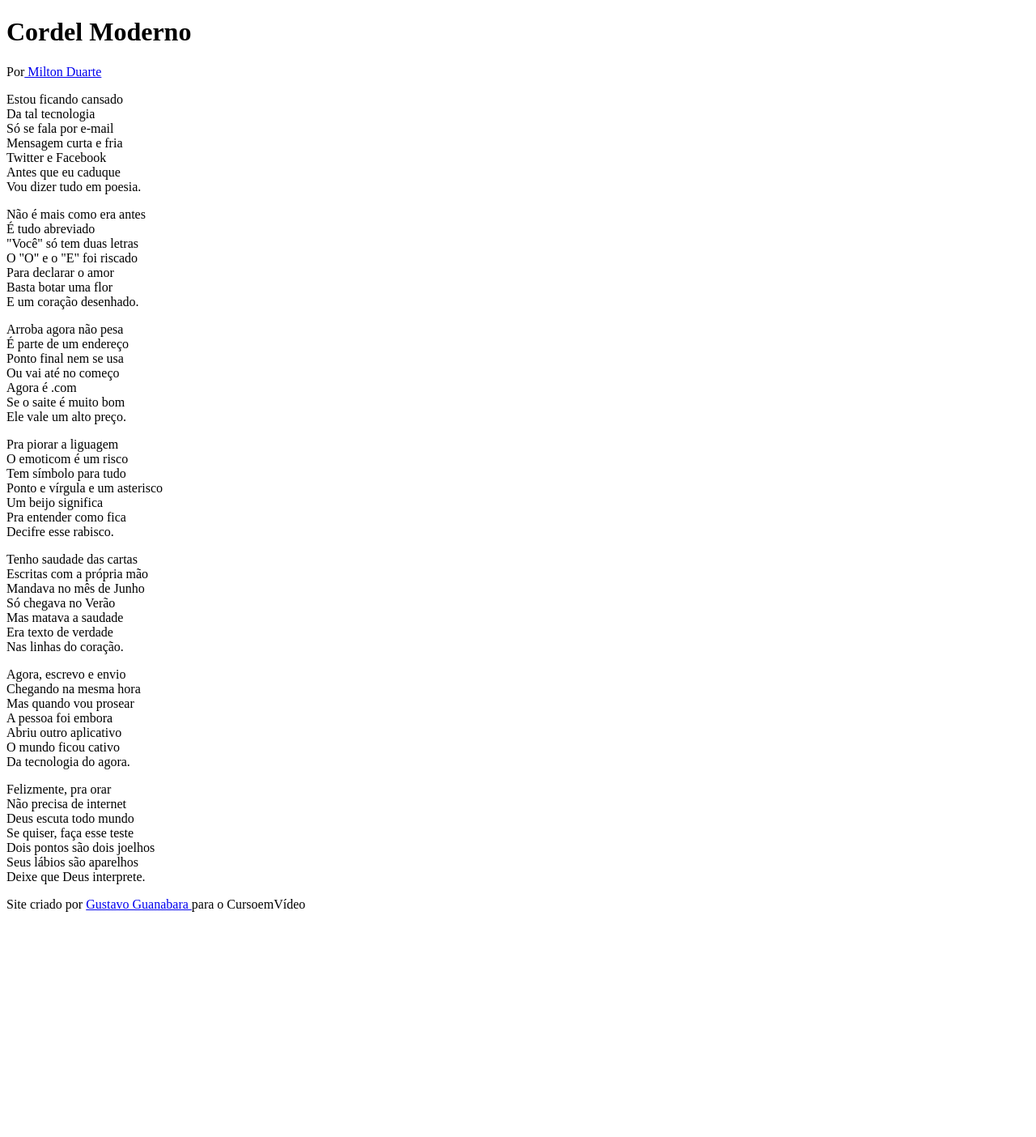
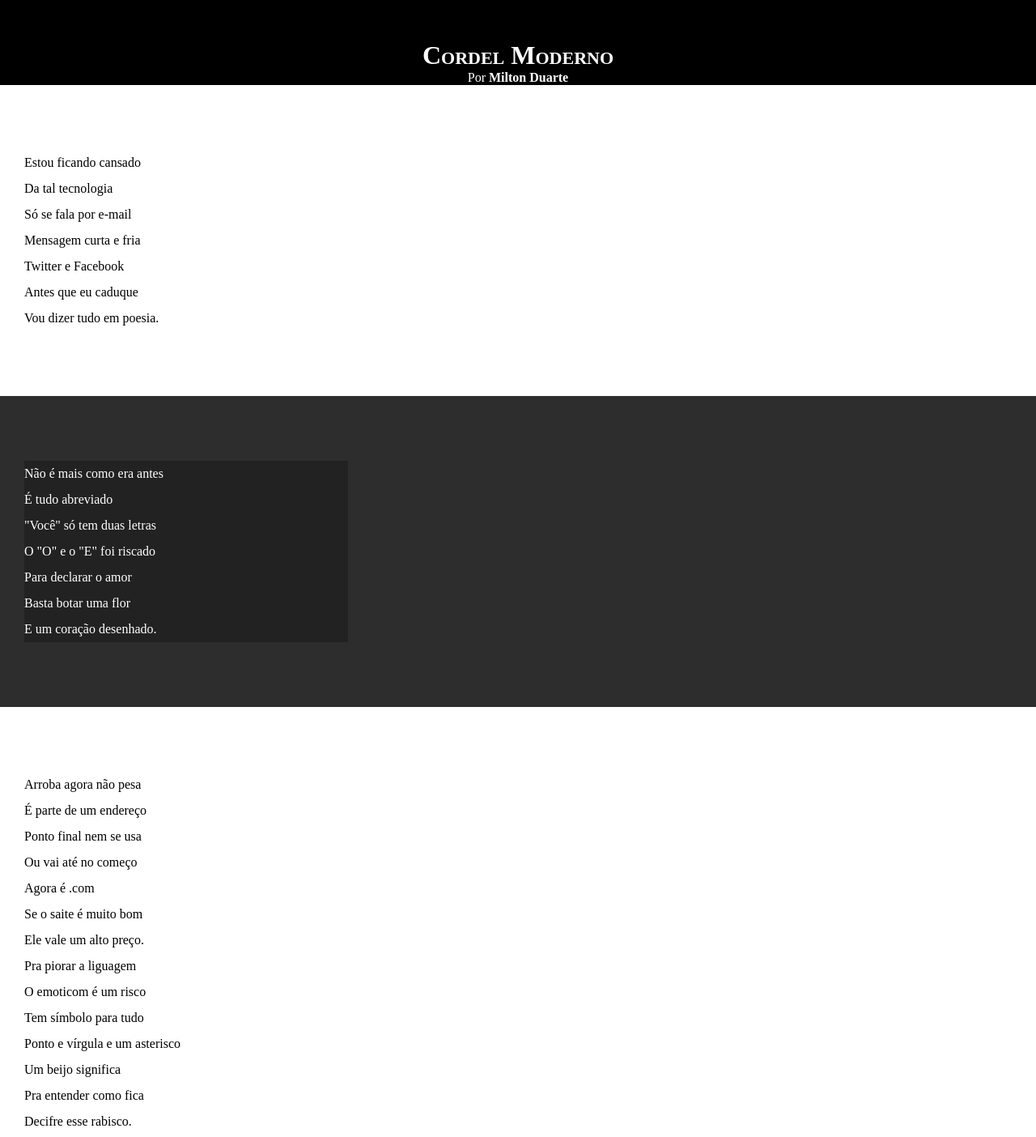
Before and after one commit to alanherculino/html-css, a plain HTML site: page desafios/d012/index.html in a window 1280 px wide. Shown: the top 1404 px of the page at 81% size. Before the commit the page ends 1142 px from the top, so only its background shows below. Drawn offline with Linux system fonts and the light colour scheme.

Commit message:
começando a organizar o CSS

```diff
--- a/desafios/d012/estilo/style.css
+++ b/desafios/d012/estilo/style.css
@@ -1 +1,61 @@
 @charset "UTF-8";
+*{
+    margin: 0px;
+    padding: 0px;
+}
+html, body{
+    min-height: 100vh;
+    background-color: darkgray;
+}
+header{
+    background-color: black;
+    color: white;
+    text-align: center;
+}
+header > h1 {
+    padding-top: 50px;
+    font-variant: small-caps;
+}
+header > p {
+    padding-bottom: 50px;
+
+}
+a{
+    color: white;
+    text-decoration: none;
+    font-weight: bolder;
+}
+header a:hover, footer a:hover{
+    text-decoration: underline;
+}
+section{
+    padding-top: 10vh;
+    padding-bottom: 10vh;
+    line-height: 2em;
+    padding-left: 30px;
+}
+section.normal{
+    background-color: white;
+    color: black;
+}
+section.imagem{
+    background-color: rgb(46, 45, 45);
+    color: white;
+}
+section.imagem > p {
+    width: 400px;
+    background-color: rgba(0, 0, 0, 0.24);
+}
+
+
+
+
+
+
+
+footer{
+    background-color: black;
+    color: white;
+    text-align: center;
+    padding: 10px;
+}
--- a/desafios/d012/index.html
+++ b/desafios/d012/index.html
@@ -13,7 +13,7 @@
 
         </header>
 
-    <section>
+    <section class="normal">
         <p>
             Estou ficando cansado <br>
             Da tal tecnologia<br>
@@ -25,7 +25,7 @@
         </p>
     </section>
 
-    <section>
+    <section class="imagem">
         <p>
             Não é mais como era antes<br>
             É tudo abreviado<br>
@@ -37,7 +37,7 @@
         </p>
     </section>
 
-    <section>
+    <section class="normal">
         <p>
             Arroba agora não pesa<br>
             É parte de um endereço<br>
@@ -59,7 +59,7 @@
         </p>
     </section>
 
-    <section>
+    <section class="imagem">
         <p>
             Tenho saudade das cartas<br>
             Escritas com a própria mão<br>
@@ -71,7 +71,7 @@
         </p>
     </section>
 
-    <section>
+    <section class="normal">
         <p>
             Agora, escrevo e envio<br>
             Chegando na mesma hora<br>
```
